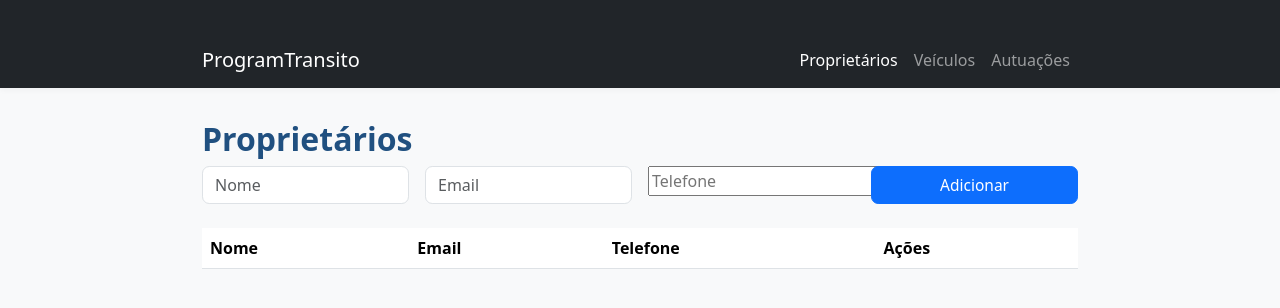
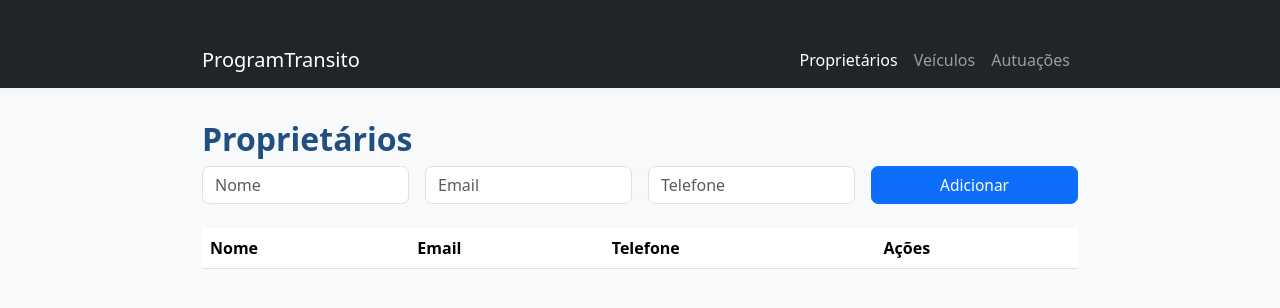
Before and after one commit to CaioFilardis/spring-boot-transito, a plain HTML site: page src/main/resources/static/proprietarios.html in a window 1280 px wide. Drawn offline with nearby package versions, Linux system fonts and the light colour scheme; no server answers.

Commit message:
Ajustando o bootstrap.

```diff
--- a/src/main/resources/static/js/proprietarios.js
+++ b/src/main/resources/static/js/proprietarios.js
@@ -7,6 +7,7 @@ $(function() {
           <tr>
             <td>${p.nome}</td>
             <td>${p.email}</td>
+            <td>${p.telefone}</td>
             <td>
               <button class="btn btn-sm btn-warning btn-editar" data-id="${p.id}" data-nome="${p.nome}" data-email="${p.email}" data-telefone="${p.telefone}">Editar</button>
               <button class="btn btn-sm btn-danger btn-remover" data-id="${p.id}">Remover</button>
--- a/src/main/resources/static/proprietarios.html
+++ b/src/main/resources/static/proprietarios.html
@@ -31,7 +31,7 @@
             <input type="email" id="email" name="email" class="form-control" placeholder="Email" required>
         </div>
         <div class="col-md-3">
-            <input type="text" id="telefone" name="telefone" placeholder="Telefone" required>
+            <input type="text" id="telefone" name="telefone" class="form-control" placeholder="Telefone" required>
         </div>
         <div class="col-md-3 d-grid">
             <button type="submit" class="btn btn-primary">Adicionar</button>
```
